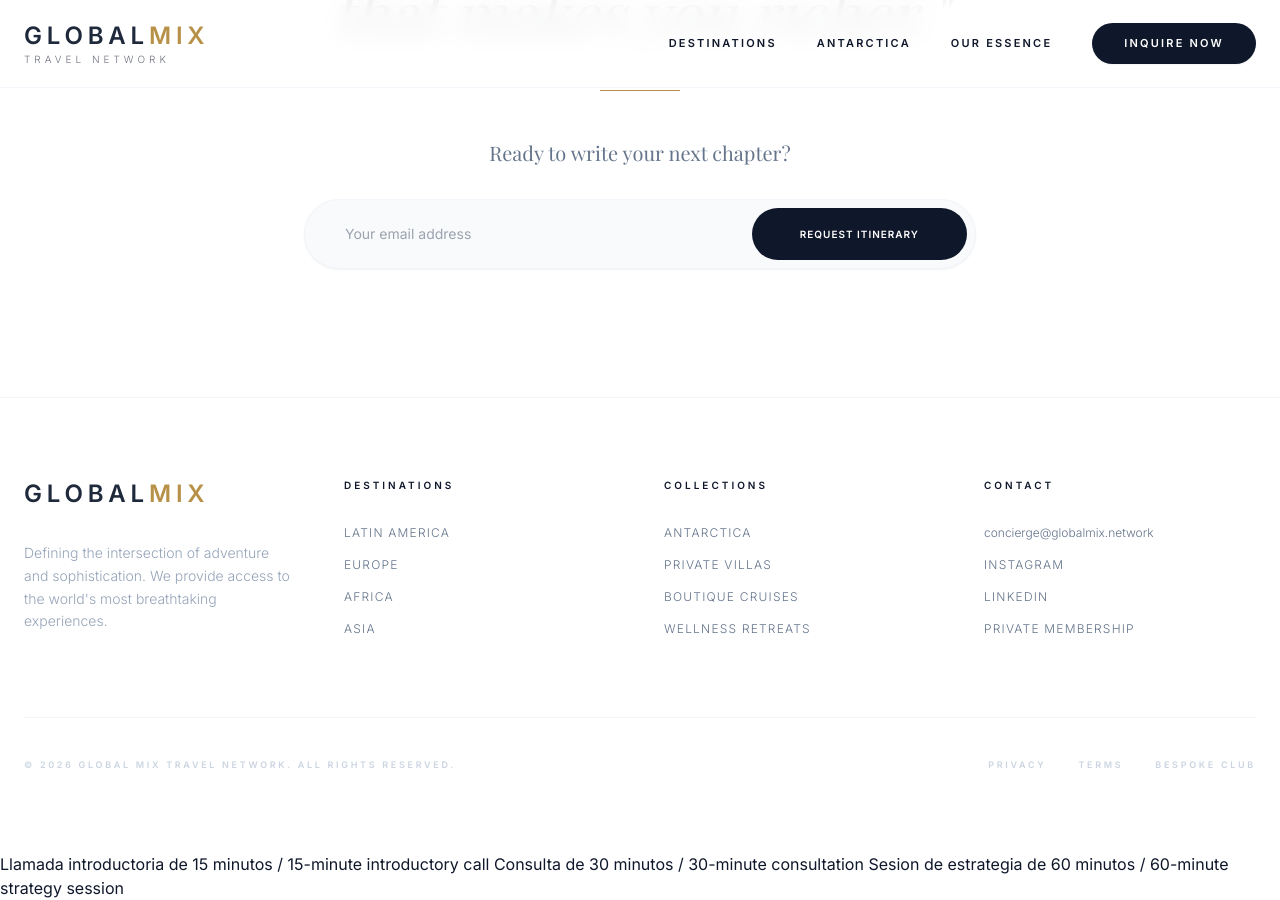
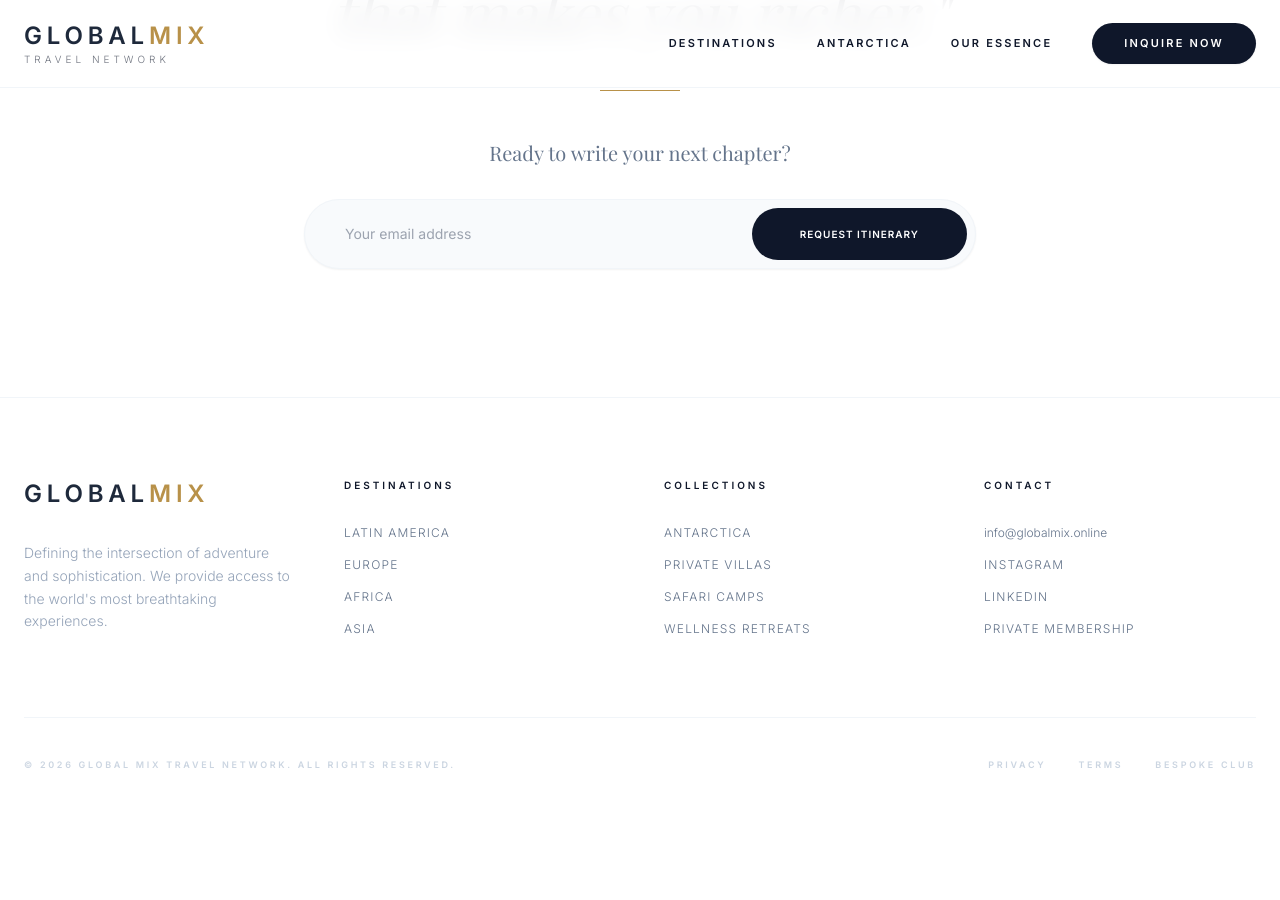
Before and after one commit to MIAMIX-io/globalmix-site, a Jekyll site: the page travel.html, which Jekyll copies as it is, in a window 1280 px wide and 900 px high, scrolled down 3809 px. Built offline with Jekyll 4.4.1, drawn with Linux system fonts in a browser that asks for light colours; nearby versions of some CDN libraries; some web fonts are replaced; after the commit the page ends 4661 px from its top, so only the background shows below that.

Commit message:
Update travel.html

```diff
--- a/travel.html
+++ b/travel.html
@@ -45,7 +45,6 @@
 </head>
 <body class="bg-white text-slate-900 selection:bg-gold-gradient selection:text-white">
 
-<!-- Navigation -->
     <nav class="fixed w-full z-50 nav-glass border-b border-slate-100">
         <div class="max-w-7xl mx-auto px-6 py-5 flex justify-between items-center">
             <div class="flex flex-col">
@@ -56,7 +55,7 @@
                 <a href="#destinations" class="hover:text-gold transition-colors">Destinations</a>
                 <a href="#antarctica" class="hover:text-gold transition-colors">Antarctica</a>
                 <a href="#essence" class="hover:text-gold transition-colors">Our Essence</a>
-<a href="#" class="bg-slate-900 text-white px-8 py-3 rounded-full hover:bg-gold-gradient transition-all duration-300 shadow-sm">Inquire Now</a>
+                <a href="mailto:info@globalmix.online?subject=Luxury Travel Inquiry" class="bg-slate-900 text-white px-8 py-3 rounded-full hover:bg-gold-gradient transition-all duration-300 shadow-sm">Inquire Now</a>
             </div>
             <button class="md:hidden text-slate-800">
                 <svg xmlns="http://www.w3.org/2000/svg" class="h-6 w-6" fill="none" viewBox="0 0 24 24" stroke="currentColor">
@@ -66,7 +65,6 @@
         </div>
     </nav>
 
-<!-- Hero Section -->
     <header class="relative h-[95vh] flex items-center justify-center overflow-hidden">
         <div class="absolute inset-0 z-0">
             <img src="https://images.unsplash.com/photo-1510414842594-a61c69b5ae57?auto=format&fit=crop&q=80&w=2000" alt="Serene luxury landscape" class="w-full h-full object-cover scale-100 transition-transform duration-[10s] hover:scale-105">
@@ -85,20 +83,21 @@
                 <a href="#destinations" class="w-full sm:w-auto bg-white text-slate-900 px-12 py-5 rounded-full font-bold uppercase text-xs tracking-widest hover:bg-gold-gradient hover:text-white transition-all duration-500 transform hover:scale-105 shadow-xl">
                     Explore Destinations
                 </a>
-<a href="https://www.globalmix.network/travelantarctic" class="w-full sm:w-auto border border-white/40 backdrop-blur-sm text-white px-12 py-5 rounded-full font-bold uppercase text-xs tracking-widest hover:bg-white hover:text-slate-900 transition-all duration-500">
+                <a href="latinoamerica.html" class="w-full sm:w-auto border border-white/40 backdrop-blur-sm text-white px-12 py-5 rounded-full font-bold uppercase text-xs tracking-widest hover:bg-white hover:text-slate-900 transition-all duration-500">
                     The Antarctic Special
                 </a>
             </div>
         </div>
 
         <div class="absolute bottom-10 left-1/2 -translate-x-1/2 animate-bounce opacity-40">
-<svg xmlns="http://www.w3.org/2000/svg" class="h-5 w-5 text-white" fill="none" viewBox="0 0 24 24" stroke="currentColor">
+            <a href="#essence">
+                <svg xmlns="http://www.w3.org/2000/svg" class="h-5 w-5 text-white hover:text-gold transition-colors" fill="none" viewBox="0 0 24 24" stroke="currentColor">
                     <path stroke-linecap="round" stroke-linejoin="round" stroke-width="2" d="M19 14l-7 7m0 0l-7-7m7 7V3" />
                 </svg>
+            </a>
         </div>
     </header>
 
-<!-- Essence Section -->
     <section id="essence" class="py-32 px-6 bg-white">
         <div class="max-w-6xl mx-auto">
             <div class="grid grid-cols-1 lg:grid-cols-2 gap-20 items-center">
@@ -130,7 +129,6 @@
         </div>
     </section>
 
-<!-- Destinations Grid -->
     <section id="destinations" class="py-32 px-6 bg-slate-50">
         <div class="max-w-7xl mx-auto">
             <div class="text-center mb-20">
@@ -139,8 +137,7 @@
             </div>
 
             <div class="grid grid-cols-1 md:grid-cols-2 lg:grid-cols-4 gap-8">
-<!-- Latam -->
-<a href="https://www.globalmix.network/latinoamerica" class="group relative h-[600px] overflow-hidden rounded-3xl hover-lift">
+                <a href="latinoamerica.html" class="group relative h-[600px] overflow-hidden rounded-3xl hover-lift">
                     <img src="https://images.unsplash.com/photo-1518131362479-702336338e55?auto=format&fit=crop&q=80&w=800" alt="Latin America" class="absolute inset-0 w-full h-full object-cover transition-transform duration-1000 group-hover:scale-110">
                     <div class="absolute inset-0 overlay-dark"></div>
                     <div class="absolute bottom-0 p-10 w-full">
@@ -150,8 +147,7 @@
                     </div>
                 </a>
 
-<!-- Europa -->
-<a href="https://www.globalmix.network/europe" class="group relative h-[600px] overflow-hidden rounded-3xl hover-lift lg:mt-16">
+                <a href="europe.html" class="group relative h-[600px] overflow-hidden rounded-3xl hover-lift lg:mt-16">
                     <img src="https://images.unsplash.com/photo-1499856871958-5b9627545d1a?auto=format&fit=crop&q=80&w=800" alt="Europe" class="absolute inset-0 w-full h-full object-cover transition-transform duration-1000 group-hover:scale-110">
                     <div class="absolute inset-0 overlay-dark"></div>
                     <div class="absolute bottom-0 p-10 w-full">
@@ -161,8 +157,7 @@
                     </div>
                 </a>
 
-<!-- Africa -->
-<a href="https://www.globalmix.network/africa" class="group relative h-[600px] overflow-hidden rounded-3xl hover-lift">
+                <a href="africa.html" class="group relative h-[600px] overflow-hidden rounded-3xl hover-lift">
                     <img src="https://images.unsplash.com/photo-1516426122078-c23e76319801?auto=format&fit=crop&q=80&w=800" alt="Africa" class="absolute inset-0 w-full h-full object-cover transition-transform duration-1000 group-hover:scale-110">
                     <div class="absolute inset-0 overlay-dark"></div>
                     <div class="absolute bottom-0 p-10 w-full">
@@ -172,8 +167,7 @@
                     </div>
                 </a>
 
-<!-- Asia -->
-<a href="https://www.globalmix.network/asia" class="group relative h-[600px] overflow-hidden rounded-3xl hover-lift lg:mt-16">
+                <a href="asia.html" class="group relative h-[600px] overflow-hidden rounded-3xl hover-lift lg:mt-16">
                     <img src="https://images.unsplash.com/photo-1537996194471-e657df975ab4?auto=format&fit=crop&q=80&w=800" alt="Asia" class="absolute inset-0 w-full h-full object-cover transition-transform duration-1000 group-hover:scale-110">
                     <div class="absolute inset-0 overlay-dark"></div>
                     <div class="absolute bottom-0 p-10 w-full">
@@ -186,9 +180,7 @@
         </div>
     </section>
 
-<!-- Special Antarctica Feature -->
     <section id="antarctica" class="py-32 px-6 bg-[#0a0f18] text-white relative overflow-hidden">
-<!-- Abstract Iceberg Shape -->
         <div class="absolute -right-20 top-0 w-1/2 h-full opacity-10 pointer-events-none">
             <svg viewBox="0 0 500 800" fill="none" xmlns="http://www.w3.org/2000/svg" class="w-full h-full">
                 <path d="M250 0L500 800H0L250 0Z" fill="white"/>
@@ -222,7 +214,7 @@
                         <p class="text-sm text-slate-300">Complimentary premium expedition gear.</p>
                     </div>
                 </div>
-<a href="https://www.globalmix.network/travelantarctic" class="inline-block bg-gold-gradient text-slate-950 px-12 py-5 rounded-full font-bold uppercase tracking-widest text-[11px] hover:shadow-[0_0_40px_rgba(184,145,73,0.3)] transition-all transform hover:-translate-y-1">
+                <a href="latinoamerica.html" class="inline-block bg-gold-gradient text-slate-950 px-12 py-5 rounded-full font-bold uppercase tracking-widest text-[11px] hover:shadow-[0_0_40px_rgba(184,145,73,0.3)] transition-all transform hover:-translate-y-1">
                     Discover the White Desert
                 </a>
             </div>
@@ -241,7 +233,6 @@
         </div>
     </section>
 
-<!-- Inquiry / Footer -->
     <section class="py-32 px-6 bg-white border-b border-slate-100">
         <div class="max-w-4xl mx-auto text-center">
             <h2 class="text-4xl md:text-6xl mb-12 italic font-light">"Travel is the only thing you buy <br>that makes you richer."</h2>
@@ -249,12 +240,12 @@
             <h3 class="text-xl font-light mb-8 text-slate-500">Ready to write your next chapter?</h3>
 
             <div id="form-success" class="hidden mb-8 p-6 bg-slate-50 border border-gold/20 text-slate-700 rounded-2xl animate-pulse">
-<p class="font-bold text-gold uppercase tracking-widest text-xs mb-2">Message Sent</p>
-<p class="text-sm">A luxury travel consultant will contact you within 24 hours.</p>
+                <p class="font-bold text-gold uppercase tracking-widest text-xs mb-2">Message Prepared</p>
+                <p class="text-sm">Please press "Send" in your email application to connect with our concierge team.</p>
             </div>
 
-<form onsubmit="event.preventDefault(); this.classList.add('hidden'); document.getElementById('form-success').classList.remove('hidden');" class="flex flex-col md:flex-row gap-4 max-w-2xl mx-auto p-2 bg-slate-50 rounded-full border border-slate-100 shadow-sm">
-<input type="email" placeholder="Your email address" required class="flex-1 bg-transparent px-8 py-4 rounded-full text-sm focus:outline-none">
+            <form onsubmit="handleInquiry(event)" class="flex flex-col md:flex-row gap-4 max-w-2xl mx-auto p-2 bg-slate-50 rounded-full border border-slate-100 shadow-sm">
+                <input type="email" id="inquiryEmail" placeholder="Your email address" required class="flex-1 bg-transparent px-8 py-4 rounded-full text-sm focus:outline-none">
                 <button type="submit" class="bg-slate-900 text-white px-12 py-4 rounded-full hover:bg-gold-gradient transition-all duration-300 font-bold uppercase text-[10px] tracking-widest">
                     Request Itinerary
                 </button>
@@ -277,30 +268,30 @@
                 <div>
                     <h4 class="font-bold uppercase text-[10px] tracking-[0.3em] text-slate-900 mb-8">Destinations</h4>
                     <ul class="space-y-4 text-xs text-slate-500 font-light uppercase tracking-widest">
-<li><a href="https://www.globalmix.network/latinoamerica" class="hover:text-gold transition-colors">Latin America</a></li>
-<li><a href="https://www.globalmix.network/europe" class="hover:text-gold transition-colors">Europe</a></li>
-<li><a href="https://www.globalmix.network/africa" class="hover:text-gold transition-colors">Africa</a></li>
-<li><a href="https://www.globalmix.network/asia" class="hover:text-gold transition-colors">Asia</a></li>
+                        <li><a href="latinoamerica.html" class="hover:text-gold transition-colors">Latin America</a></li>
+                        <li><a href="europe.html" class="hover:text-gold transition-colors">Europe</a></li>
+                        <li><a href="africa.html" class="hover:text-gold transition-colors">Africa</a></li>
+                        <li><a href="asia.html" class="hover:text-gold transition-colors">Asia</a></li>
                     </ul>
                 </div>
 
                 <div>
                     <h4 class="font-bold uppercase text-[10px] tracking-[0.3em] text-slate-900 mb-8">Collections</h4>
                     <ul class="space-y-4 text-xs text-slate-500 font-light uppercase tracking-widest">
-<li><a href="https://www.globalmix.network/travelantarctic" class="hover:text-gold transition-colors">Antarctica</a></li>
-<li><a href="#" class="hover:text-gold transition-colors">Private Villas</a></li>
-<li><a href="#" class="hover:text-gold transition-colors">Boutique Cruises</a></li>
-<li><a href="#" class="hover:text-gold transition-colors">Wellness Retreats</a></li>
+                        <li><a href="latinoamerica.html" class="hover:text-gold transition-colors">Antarctica</a></li>
+                        <li><a href="europe.html" class="hover:text-gold transition-colors">Private Villas</a></li>
+                        <li><a href="africa.html" class="hover:text-gold transition-colors">Safari Camps</a></li>
+                        <li><a href="asia.html" class="hover:text-gold transition-colors">Wellness Retreats</a></li>
                     </ul>
                 </div>
 
                 <div>
                     <h4 class="font-bold uppercase text-[10px] tracking-[0.3em] text-slate-900 mb-8">Contact</h4>
                     <ul class="space-y-4 text-xs text-slate-500 font-light uppercase tracking-widest">
-<li class="lowercase tracking-normal">concierge@globalmix.network</li>
-<li>Instagram</li>
-<li>LinkedIn</li>
-<li>Private Membership</li>
+                        <li class="lowercase tracking-normal"><a href="mailto:info@globalmix.online" class="hover:text-gold transition-colors">info@globalmix.online</a></li>
+                        <li><a href="#" class="hover:text-gold transition-colors">Instagram</a></li>
+                        <li><a href="#" class="hover:text-gold transition-colors">LinkedIn</a></li>
+                        <li><a href="#" class="hover:text-gold transition-colors">Private Membership</a></li>
                     </ul>
                 </div>
             </div>
@@ -336,15 +327,28 @@
             section.classList.add('transition-all', 'duration-1000', 'opacity-0', 'translate-y-12', 'ease-out');
             observer.observe(section);
         });
+
+        // Functional Email Capture Form
+        function handleInquiry(event) {
+            event.preventDefault();
+
+            // Get user email
+            const userEmail = document.getElementById('inquiryEmail').value;
+
+            // Prepare email
+            const destination = "info@globalmix.online";
+            const subject = encodeURIComponent("Luxury Travel Inquiry from Global Mix Homepage");
+            const body = encodeURIComponent(`Hello Global Mix Team,\n\nI am interested in learning more about your luxury expeditions. My contact email is: ${userEmail}\n\nPlease reach out to me with more details.\n\nThank you.`);
+
+            // Hide form and show success
+            event.target.classList.add('hidden');
+            document.getElementById('form-success').classList.remove('hidden');
+
+            // Open Mail Client
+            setTimeout(() => {
+                window.location.href = `mailto:${destination}?subject=${subject}&body=${body}`;
+            }, 300);
+        }
     </script>
 </body>
 </html>
-
-
-
-
-Llamada introductoria de 15 minutos / 15-minute introductory call
-
-Consulta de 30 minutos / 30-minute consultation
-
-Sesion de estrategia de 60 minutos / 60-minute strategy session
```
Lines whose indentation alone changed are shown as unchanged.
